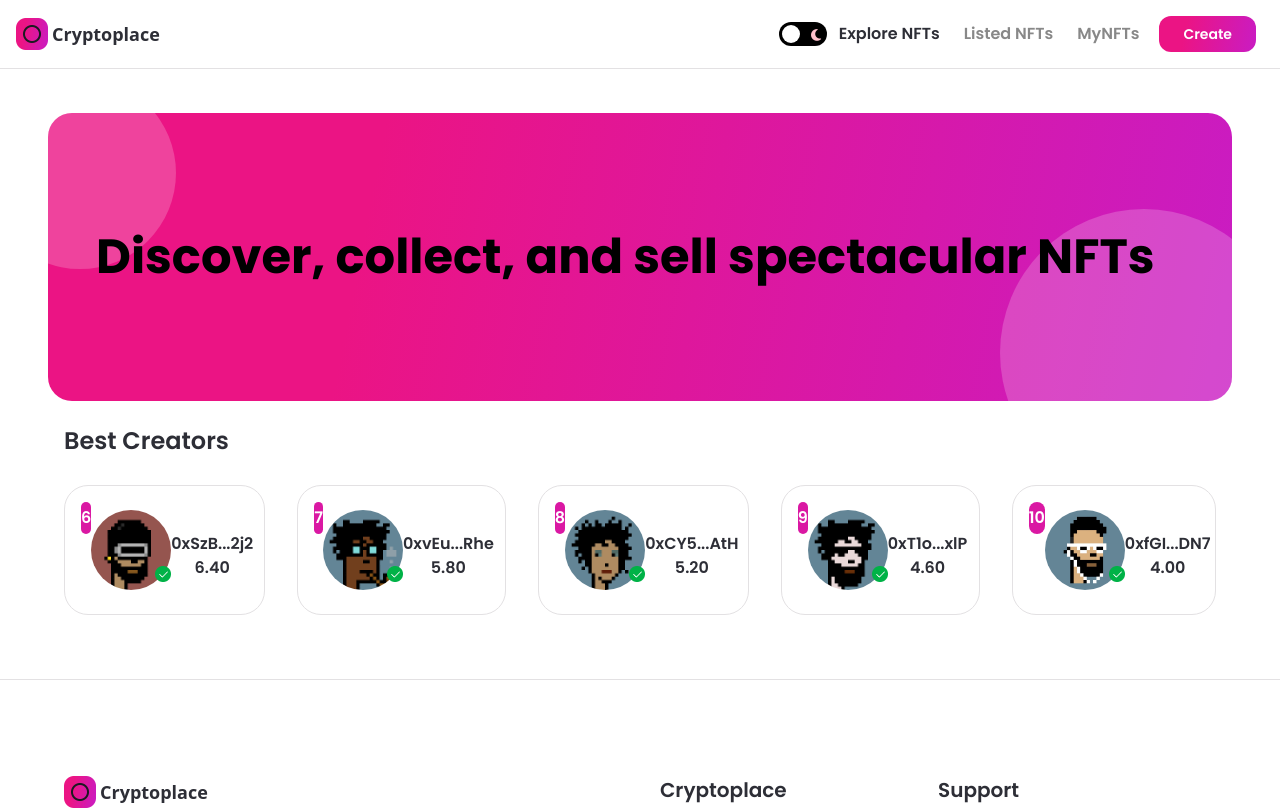
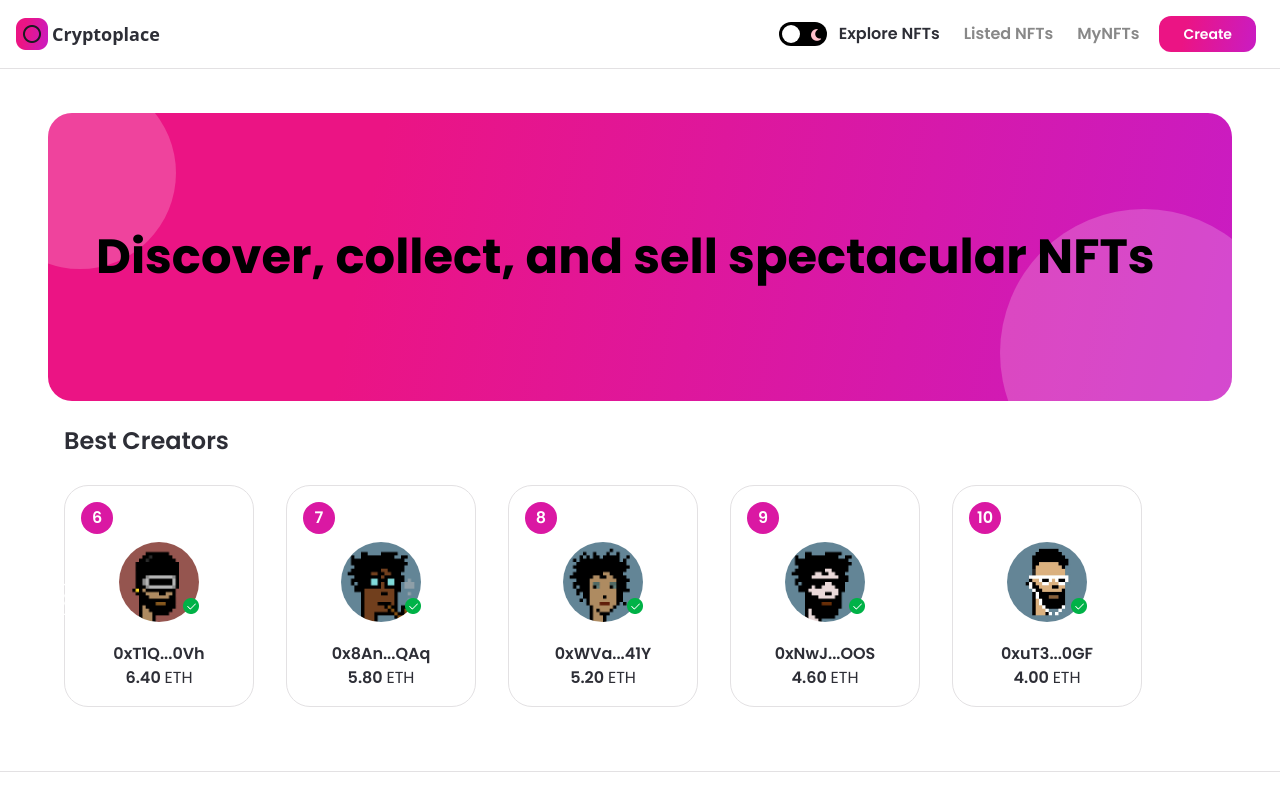
Before and after one commit to lucasmoncada08/cryptoplace, a Next.js app: page / in a window 1280 px wide. Shown: the top 810 px of the page. Built offline with nearby package versions, Linux system fonts and the light colour scheme.

Commit message:
Fixed layout bug and added scroll arrows

```diff
--- a/components/CreatorCard.jsx
+++ b/components/CreatorCard.jsx
@@ -4,7 +4,7 @@ import Image from 'next/image';
 import images from '../assets';
 
 const CreatorCard = ({ rank, creatorImage, creatorName, creatorEths }) => (
-  <div className="min-w-190 minlg:min-w-240 dark:bg-nft-black-3 bg-white border dark:border-nft-black-3 border-nft-gray-1 rounded-3xl flex flex-column p-4 m-4">
+  <div className="min-w-190 minlg:min-w-240 dark:bg-nft-black-3 bg-white border dark:border-nft-black-3 border-nft-gray-1 rounded-3xl flex flex-col p-4 m-4">
     <div className="w-8 h-8 minlg:w-10 minlg:h-10 bg-nft-red-violet flexCenter rounded-full">
       <p className="font-poppins text-white font-semibold text-base minlg:text-lg">{rank}</p>
     </div>
@@ -31,7 +31,7 @@ const CreatorCard = ({ rank, creatorImage, creatorName, creatorEths }) => (
 
     <div className="mt-3 minlg:mt-7 text-center flexCenter flex-col">
       <p className="font-poppins dark:text-white text-nft-black-1 font-semibold text-base">{creatorName}</p>
-      <p className="font-poppins dark:text-white text-nft-black-1 font-semibold text-base">{creatorEths.toFixed(2)}</p>
+      <p className="font-poppins dark:text-white text-nft-black-1 font-semibold text-base">{creatorEths.toFixed(2)} <span className="font-normal">ETH</span></p>
     </div>
   </div>
 );
--- a/pages/index.js
+++ b/pages/index.js
@@ -1,11 +1,15 @@
 import Head from 'next/head';
 import { useState, useEffect, useRef } from 'react';
+import Image from 'next/image';
+import { useTheme } from 'next-themes';
 
 import { Banner, CreatorCard } from '../components';
 import { makeId } from '../utils/makeId';
 import images from '../assets';
 
 const Home = () => {
+  const { theme } = useTheme();
+
   const parentRef = useRef(null);
   const scrollRef = useRef(null);
 
@@ -43,6 +47,24 @@ const Home = () => {
                     creatorEths={10 - i * 0.6}
                   />
                 ))}
+                <div onClick={() => {}} className="absolute w-8 h-8 minlg:w-12 minlg:h-12 top-45 left-0 cursor-pointer">
+                  <Image
+                    src={images.left}
+                    layout="fill"
+                    objectFit="contain"
+                    alt="left_arrow"
+                    className={theme === 'light' ? 'filter invert' : undefined}
+                  />
+                </div>
+                <div onClick={() => {}} className="absolute w-8 h-8 minlg:w-12 minlg:h-12 top-45 right-0 cursor-pointer">
+                  <Image
+                    src={images.right}
+                    layout="fill"
+                    objectFit="contain"
+                    alt="right_arrow"
+                    className={theme === 'light' ? 'filter invert' : undefined}
+                  />
+                </div>
               </div>
             </div>
           </div>
```
